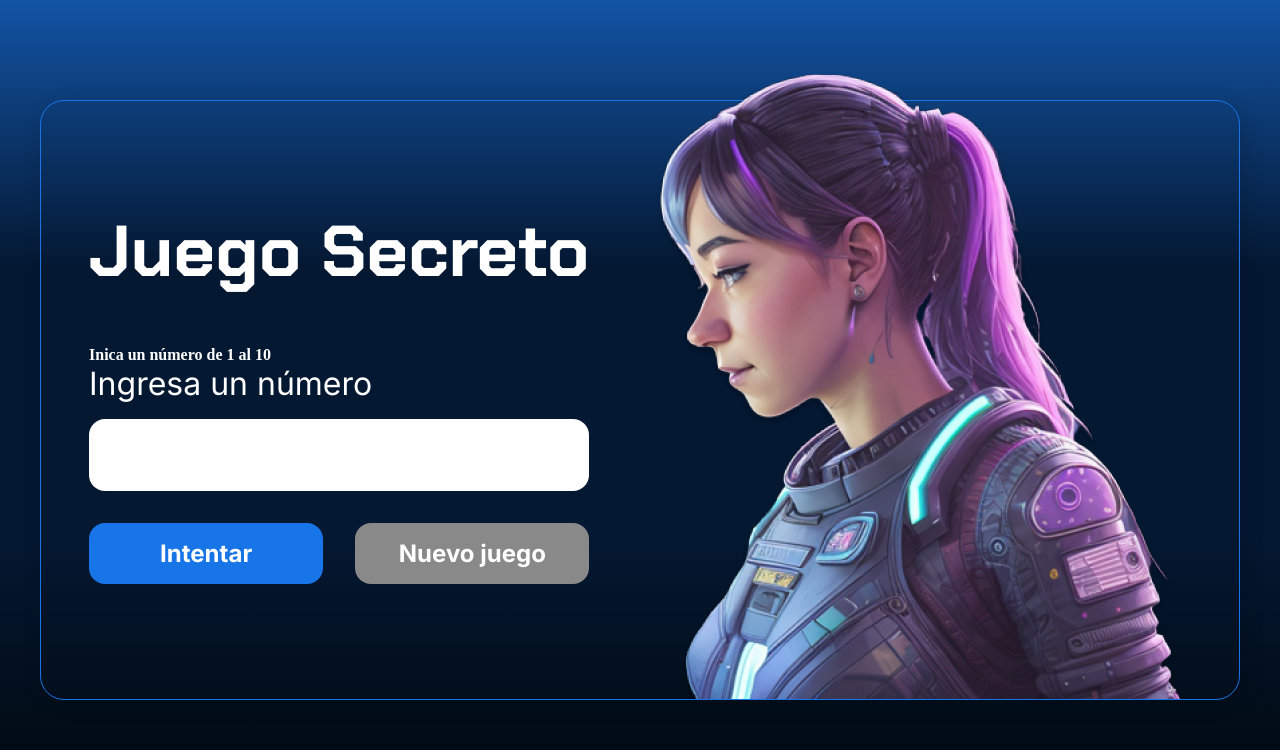
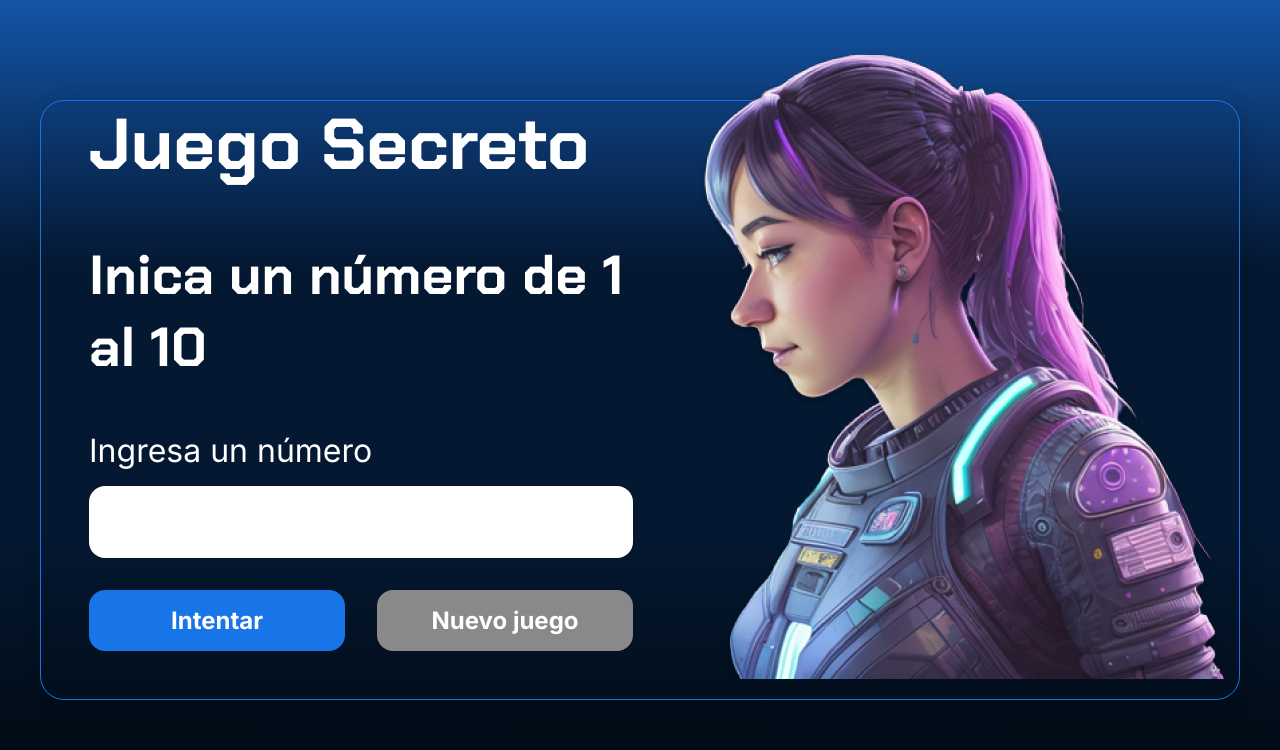
Before and after one commit to leanmarelli/juego-secreto, a plain HTML site: page index.html in a window 1280 px wide. Drawn offline with Linux system fonts and the light colour scheme.

Commit message:
Update style.css

```diff
--- a/style.css
+++ b/style.css
@@ -100,6 +100,12 @@ h1 {
     padding-bottom: 3rem;
 }
 
+h4 {
+    font-family: 'Chakra Petch', sans-serif;
+    font-size: 55px;
+    padding-bottom: 3rem;
+}
+
 p,
 button {
     font-family: 'Inter', sans-serif;
```
